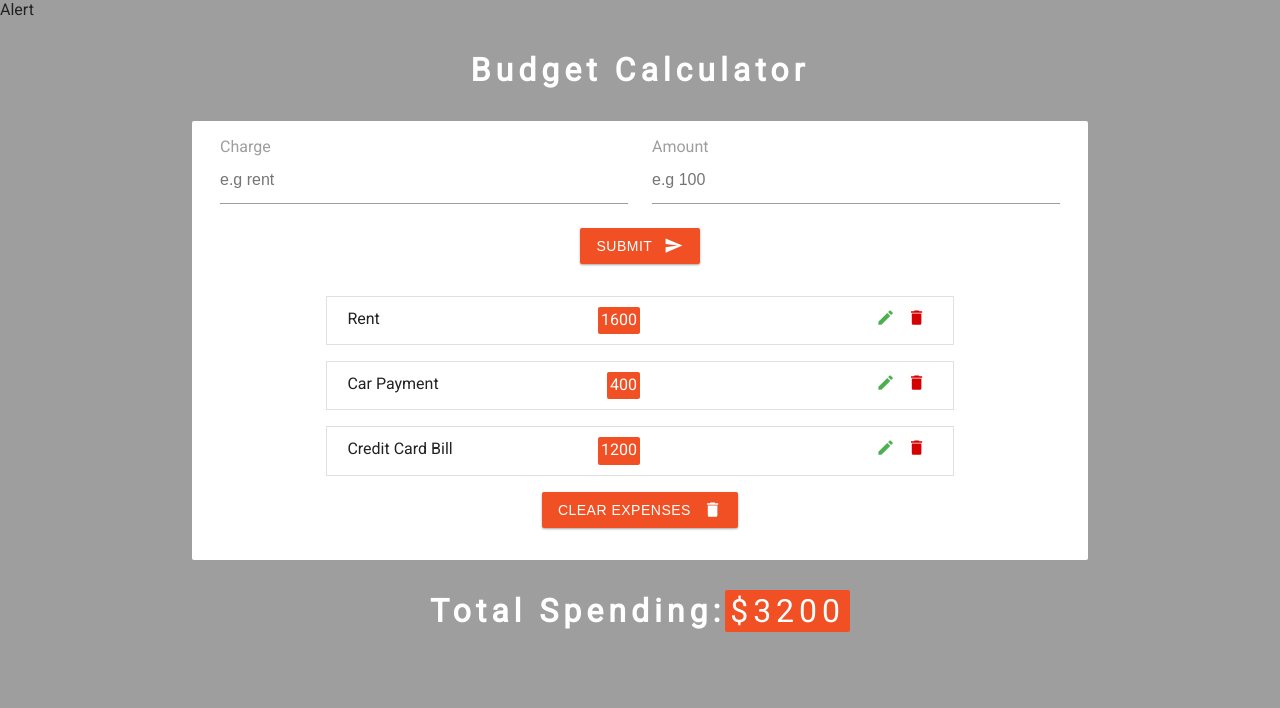
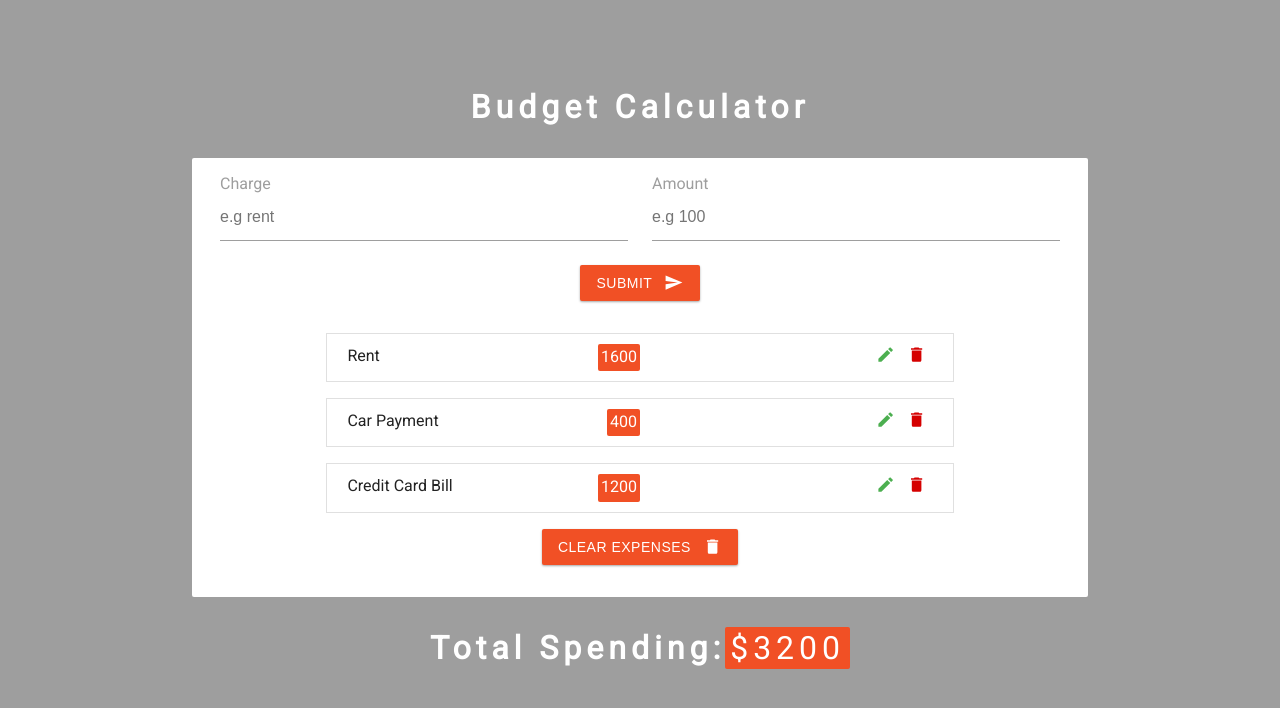
Before and after one commit to bagi24/budget-calculator, a React (Create React App) app: page / in a window 1280 px wide. Shown: the top 708 px of the page. Built offline with nearby package versions, Linux system fonts and the light colour scheme.

Commit message:
added Alert function -done

```diff
--- a/src/App.js
+++ b/src/App.js
@@ -18,6 +18,9 @@
   // single amount
   const [amount, setAmount] = useState("");
 
+  //alert
+  const [alert, setAlert] = useState({ show: false });
+
   const handleCharge = (e) => {
     console.log(`charge: ${e.target.value} `);
     setCharge(e.target.value);
@@ -28,6 +31,13 @@
     setAmount(e.target.value);
   };
 
+  const handleAlert = ({ type, text }) => {
+    setAlert({ show: true, type, text });
+    setTimeout(() => {
+      setAlert({ show: false });
+    }, 3000);
+  };
+
   const handleSubmit = (e) => {
     e.preventDefault();
     console.log(charge, amount);
@@ -35,13 +45,21 @@
     if (charge !== "" && amount > 0) {
       const singleExpense = { id: uuidv4(), charge, amount };
       setExpenses([...expenses, singleExpense]);
+      handleAlert({ type: "success", text: "item added" });
+      setCharge("");
+      setAmount("");
     } else {
       //handle alert called
+      handleAlert({
+        type: "danger",
+        text: `charge can't be empty value and amount value has to be bigger than zero`,
+      });
     }
   };
   return (
     <div>
-      <Alert></Alert>
+      {alert.show && <Alert type={alert.type} text={alert.text} />}
+      <Alert />
       <h1> budget calculator </h1>
       <main className="App">
         <ExpenseForm
@@ -59,7 +77,7 @@
         <span className="total">
           $
           {expenses.reduce((acc, curr) => {
-            return (acc += curr.amount);
+            return (acc += parseInt(curr.amount));
           }, 0)}
         </span>
       </h1>
--- a/src/components/Alert.js
+++ b/src/components/Alert.js
@@ -1,5 +1,5 @@
 import React from "react";
 
-export const Alert = () => {
-  return <div>Alert</div>;
+export const Alert = ({ type, text }) => {
+  return <div className={`alert alert-${type}`}>{text}</div>;
 };
```
